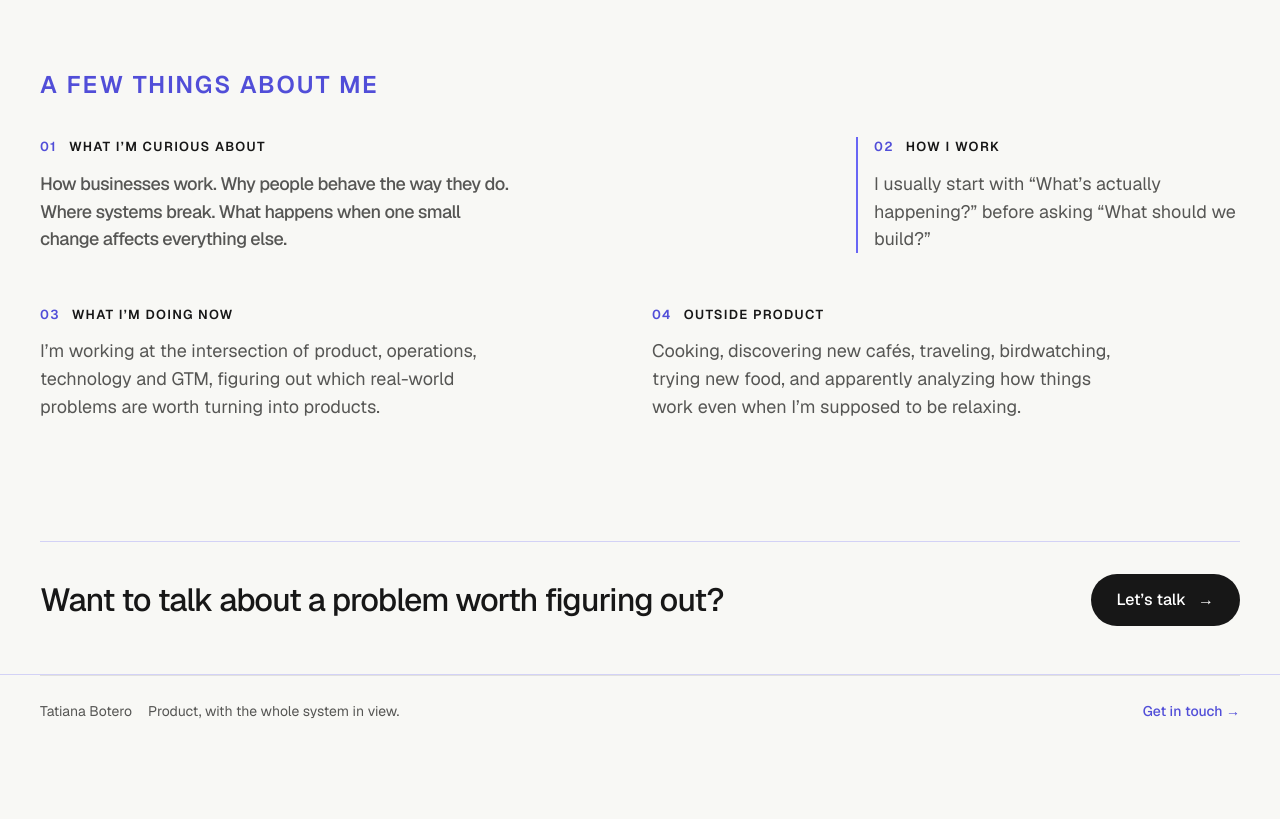
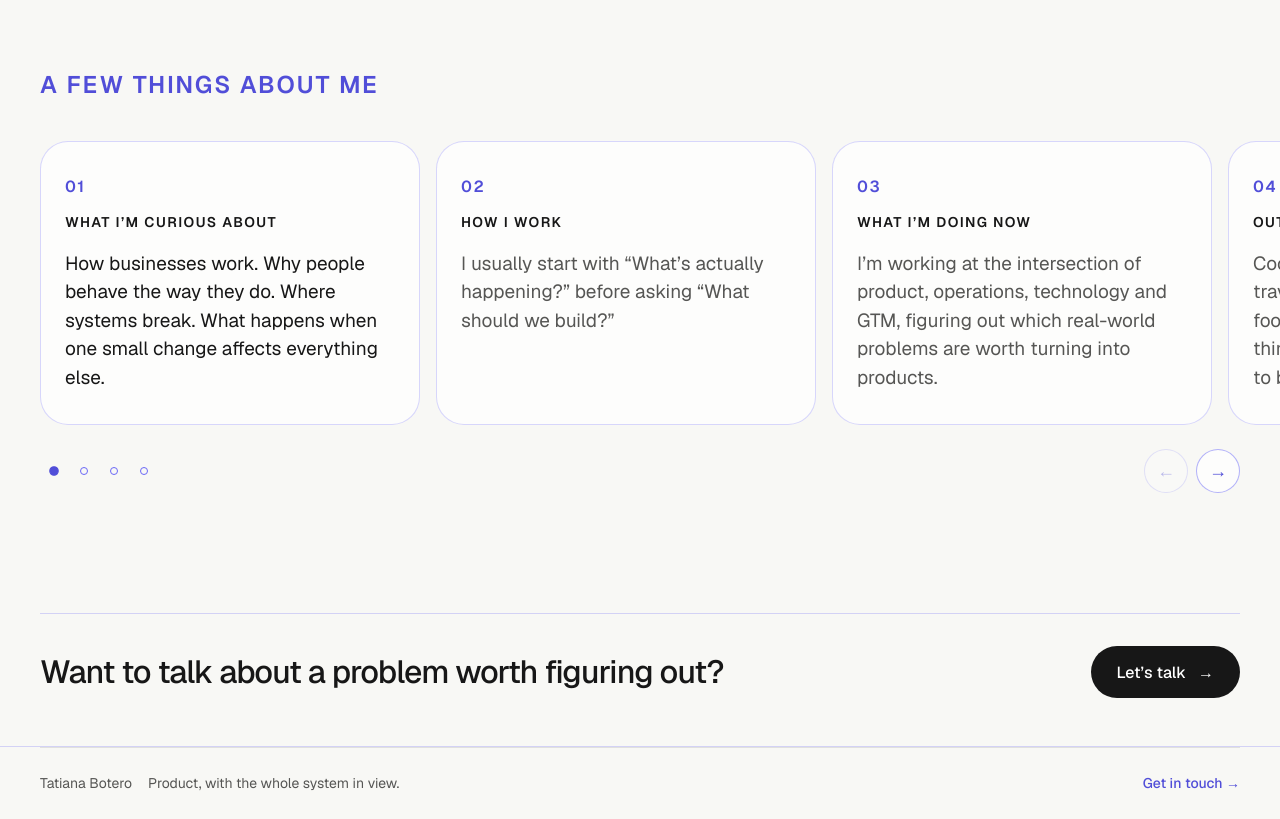
Before and after one commit to lauraboteropro-cloud/tatiana-botero-website, a Next.js app: page /about in a window 1280 px wide. Shown: the part 1900-2719 px from the top of the page. Before the commit the page ends 2646 px from the top, so only its background shows below. Built offline with nearby package versions, Linux system fonts and the light colour scheme.

Commit message:
fix scroll behavior

```diff
--- a/src/app/about.css
+++ b/src/app/about.css
@@ -43,20 +43,25 @@
 
 /* ---------- A few things about me (plain paper, notes placed on the page) ---------- */
 .ab-few { padding-block: clamp(4rem, 8vw, 6.5rem) clamp(3rem, 6vw, 4.5rem); }
-.ab-fragments { display: grid; grid-template-columns: repeat(12, minmax(0, 1fr)); gap: clamp(2rem, 4vw, 3.5rem) var(--s-5); margin-top: var(--s-6); }
-.ab-f p:not(.ab-f-label) { max-width: 30rem; color: var(--ink-2); font-size: 1.125rem; line-height: 1.55; }
-.ab-f-label { display: flex; align-items: baseline; gap: var(--s-3); margin-bottom: var(--s-3) !important; color: var(--ink); font-size: 0.8125rem; font-weight: 600; letter-spacing: 0.1em; text-transform: uppercase; }
-.ab-f-label span { color: var(--purple-deep); }
-.ab-f1 { grid-column: 1 / 8; }
-.ab-f1 .ab-f-big { max-width: 36rem; color: var(--ink); font-size: clamp(1.5rem, 1.6vw + 1rem, 2.25rem); font-weight: 500; line-height: 1.2; letter-spacing: -0.03em; }
-.ab-f2 { grid-column: 9 / 13; align-self: end; padding-left: var(--s-4); border-left: 2px solid var(--purple); }
-.ab-f3 { grid-column: 1 / 6; }
-.ab-f4 { grid-column: 7 / 13; }
-@media (max-width: 860px) {
-  .ab-fragments { grid-template-columns: minmax(0, 1fr); }
-  .ab-f1, .ab-f2, .ab-f3, .ab-f4 { grid-column: 1; }
-  .ab-f2 { align-self: start; }
-}
+.ft { margin-top: var(--s-6); }
+.ft-strip { display: flex; gap: var(--s-4); margin-inline: calc(-1 * var(--gutter)); padding: 4px var(--gutter) var(--s-3); overflow-x: auto; overscroll-behavior-x: contain; scroll-snap-type: x mandatory; scroll-padding-inline: var(--gutter); scrollbar-width: none; }
+.ft-strip::-webkit-scrollbar { display: none; }
+.ft-strip:focus-visible { outline: 2px solid var(--purple); outline-offset: 2px; }
+.ft-card { flex: 0 0 min(380px, 82%); min-height: 17rem; display: flex; flex-direction: column; padding: var(--s-6) var(--s-5); border: 1px solid var(--line-purple); border-radius: var(--r-lg); background: rgb(255 255 255 / 70%); scroll-snap-align: start; }
+.ft-n { color: var(--purple-deep); font-size: 1rem; font-weight: 600; letter-spacing: 0.1em; }
+.ft-card h3 { margin: var(--s-3) 0 var(--s-4); font-size: 0.875rem; font-weight: 600; letter-spacing: 0.1em; text-transform: uppercase; }
+.ft-text { color: var(--ink-2); font-size: 1.1875rem; line-height: 1.5; }
+.ft-card:first-child .ft-text { color: var(--ink); }
+.ft-bar { display: flex; align-items: center; justify-content: space-between; margin-top: var(--s-3); }
+.ft-dots { display: flex; gap: 2px; }
+.ft-dots button { position: relative; width: 28px; height: 28px; padding: 0; border: 0; background: none; cursor: pointer; }
+.ft-dots button::before { content: ""; position: absolute; inset: 0; margin: auto; width: 8px; height: 8px; border: 1.5px solid var(--purple); border-radius: 50%; transition: background var(--t-fast) var(--ease), transform var(--t-fast) var(--ease); }
+.ft-dots button[aria-current="true"]::before { background: var(--purple-deep); border-color: var(--purple-deep); transform: scale(1.2); }
+.ft-arrows { display: flex; gap: var(--s-2); }
+.ft-arrows button { display: grid; place-items: center; width: 44px; height: 44px; border: 1px solid var(--line-purple-strong); border-radius: 50%; background: rgb(255 255 255 / 70%); color: var(--purple-deep); font: inherit; font-size: 1.125rem; cursor: pointer; transition: background var(--t-fast) var(--ease), color var(--t-fast) var(--ease); }
+.ft-arrows button:hover:not(:disabled) { background: var(--purple-deep); color: #fff; }
+.ft-arrows button:disabled { opacity: 0.35; cursor: default; }
+@media (max-width: 520px) { .ft-card { flex-basis: 86%; min-height: 15rem; } .ft-arrows { display: none; } }
 
 /* ---------- Closing (plain paper) ---------- */
 .ab-close { padding-block: clamp(2rem, 4vw, 3rem) var(--s-7); }
--- a/src/app/about/page.tsx
+++ b/src/app/about/page.tsx
@@ -1,6 +1,7 @@
 import type { Metadata } from "next";
 import Link from "next/link";
 import { Annotation } from "@/components/annotation";
+import { FewThings } from "@/components/few-things";
 import { AboutPortrait } from "@/components/about-portrait";
 import { SiteFooter } from "@/components/site-footer";
 import { SiteHeader } from "@/components/site-header";
@@ -60,24 +61,7 @@ export default function AboutPage() {
         <section className="ab-few" aria-labelledby="few-title">
           <div className="page-shell">
             <p className="ab-head" id="few-title">A few things about me</p>
-            <div className="ab-fragments">
-              <div className="ab-f ab-f1" data-reveal>
-                <p className="ab-f-label"><span>01</span>What I’m curious about</p>
-                <p className="ab-f-big">How businesses work. Why people behave the way they do. Where systems break. What happens when one small change affects everything else.</p>
-              </div>
-              <div className="ab-f ab-f2" data-reveal>
-                <p className="ab-f-label"><span>02</span>How I work</p>
-                <p>I usually start with “What’s actually happening?” before asking “What should we build?”</p>
-              </div>
-              <div className="ab-f ab-f3" data-reveal>
-                <p className="ab-f-label"><span>03</span>What I’m doing now</p>
-                <p>I’m working at the intersection of product, operations, technology and GTM, figuring out which real-world problems are worth turning into products.</p>
-              </div>
-              <div className="ab-f ab-f4" data-reveal>
-                <p className="ab-f-label"><span>04</span>Outside product</p>
-                <p>Cooking, discovering new cafés, traveling, birdwatching, trying new food, and apparently analyzing how things work even when I’m supposed to be relaxing.</p>
-              </div>
-            </div>
+            <FewThings />
           </div>
         </section>
 
--- a/src/app/base.css
+++ b/src/app/base.css
@@ -156,3 +156,6 @@ button { font: inherit; color: inherit; }
   .wordmark { font-size: 0.8125rem; }
   .nav-links a { padding: 8px 4px; font-size: 0.75rem; }
 }
+
+/* Phones: slightly shorter gaps between homepage sections */
+@media (max-width: 520px) { :root { --section: 3.5rem; } }
--- a/src/app/story.css
+++ b/src/app/story.css
@@ -382,3 +382,20 @@
 .es-opportunity { max-width: 40rem; margin-top: var(--s-2) !important; }
 .es-deep > .es-flow + .es-label, .es-deep > .es-opportunity + .es-flow { margin-top: var(--s-4); }
 @media (max-width: 860px) { .es-loss { grid-template-columns: minmax(0, 1fr); } }
+
+/* Phones: forward navigation is primary, going back is quieter */
+@media (max-width: 860px) {
+  .es-pager { flex-direction: column-reverse; align-items: stretch; gap: var(--s-3); }
+  .es-pager > span:empty { display: none; }
+  .es-pager > * { flex: none; width: 100%; justify-content: center; }
+  .es-pager .is-next { min-height: 56px; font-size: 1.0625rem; font-weight: 600; }
+  .es-pager button:not(.is-next) { min-height: 44px; border-color: transparent; color: var(--ink-2); }
+  .es-pager button:not(.is-next):hover { color: var(--purple-deep); }
+}
+/* Phones: tighter vertical rhythm, same type sizes */
+@media (max-width: 560px) {
+  .es-panel { padding-top: var(--s-6); padding-bottom: var(--s-6); }
+  .es-nav { margin-bottom: var(--s-4); }
+  .es-panel > div > h2 + * { margin-top: var(--s-5); }
+  .es .es-sub { margin-top: var(--s-6); padding-top: var(--s-5); }
+}
--- /dev/null
+++ b/src/components/few-things.tsx
@@ -0,0 +1,60 @@
+"use client";
+
+import { useRef, useState } from "react";
+
+const cards = [
+  { n: "01", label: "What I’m curious about", text: "How businesses work. Why people behave the way they do. Where systems break. What happens when one small change affects everything else." },
+  { n: "02", label: "How I work", text: "I usually start with “What’s actually happening?” before asking “What should we build?”" },
+  { n: "03", label: "What I’m doing now", text: "I’m working at the intersection of product, operations, technology and GTM, figuring out which real-world problems are worth turning into products." },
+  { n: "04", label: "Outside product", text: "Cooking, discovering new cafés, traveling, birdwatching, trying new food, and apparently analyzing how things work even when I’m supposed to be relaxing." },
+];
+
+/* Four notes as swipeable cards: a native scroll-snap strip with arrows and dots that follow it. */
+export function FewThings() {
+  const strip = useRef<HTMLDivElement>(null);
+  const [active, setActive] = useState(0);
+
+  const go = (index: number) => {
+    const el = strip.current;
+    const card = el?.children[Math.min(cards.length - 1, Math.max(0, index))] as HTMLElement | undefined;
+    if (!el || !card) return;
+    const reduced = window.matchMedia("(prefers-reduced-motion: reduce)").matches;
+    el.scrollTo({ left: card.offsetLeft - el.offsetLeft, behavior: reduced ? "auto" : "smooth" });
+  };
+
+  const onScroll = () => {
+    const el = strip.current;
+    if (!el) return;
+    let nearest = 0, best = Infinity;
+    Array.from(el.children).forEach((child, i) => {
+      const d = Math.abs((child as HTMLElement).offsetLeft - el.offsetLeft - el.scrollLeft);
+      if (d < best) { best = d; nearest = i; }
+    });
+    if (el.scrollLeft + el.clientWidth >= el.scrollWidth - 2) nearest = cards.length - 1;
+    setActive(nearest);
+  };
+
+  return (
+    <div className="ft">
+      <div className="ft-strip" ref={strip} onScroll={onScroll} role="group" aria-label="A few things about me" tabIndex={0}
+        onKeyDown={(e) => { if (e.key === "ArrowRight") { e.preventDefault(); go(active + 1); } if (e.key === "ArrowLeft") { e.preventDefault(); go(active - 1); } }}>
+        {cards.map((card) => (
+          <article className="ft-card" key={card.n}>
+            <p className="ft-n">{card.n}</p>
+            <h3>{card.label}</h3>
+            <p className="ft-text">{card.text}</p>
+          </article>
+        ))}
+      </div>
+      <div className="ft-bar">
+        <div className="ft-dots">
+          {cards.map((card, i) => <button key={card.n} type="button" aria-label={`Show ${card.label}`} aria-current={active === i ? "true" : undefined} onClick={() => go(i)} />)}
+        </div>
+        <div className="ft-arrows">
+          <button type="button" onClick={() => go(active - 1)} disabled={active === 0} aria-label="Previous"><span aria-hidden="true">←</span></button>
+          <button type="button" onClick={() => go(active + 1)} disabled={active === cards.length - 1} aria-label="Next"><span aria-hidden="true">→</span></button>
+        </div>
+      </div>
+    </div>
+  );
+}
--- a/src/components/site-nav.tsx
+++ b/src/components/site-nav.tsx
@@ -7,7 +7,8 @@ import type { MouseEvent } from "react";
 const links = [
   { label: "Work", href: "/#work", match: "/work" },
   { label: "About", href: "/about", match: "/about" },
-  { label: "Thinking", href: "/writing", match: "/writing" },
+  /* Thinking is hidden for now; the /writing page is intact and can be restored by adding this line back:
+     { label: "Thinking", href: "/writing", match: "/writing" }, */
   { label: "Contact", href: "/contact", match: "/contact" },
 ];
 
```
